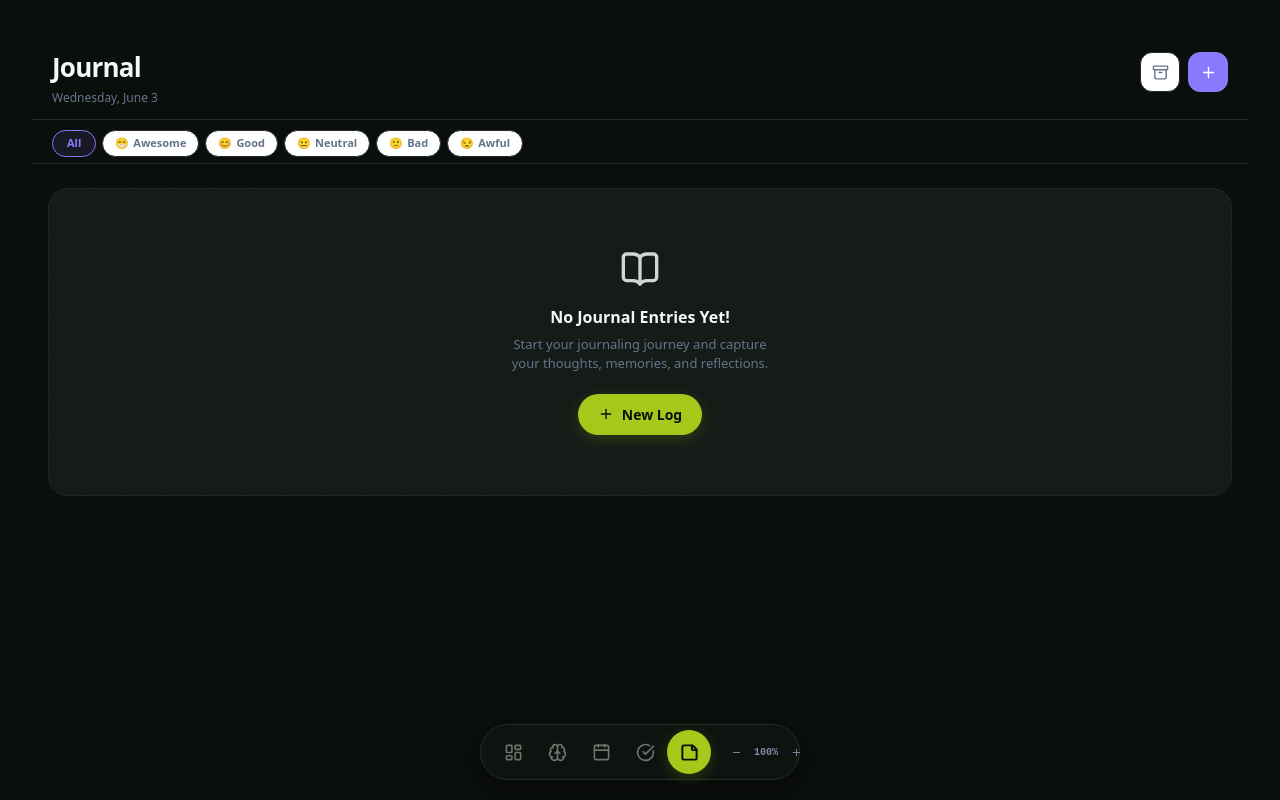
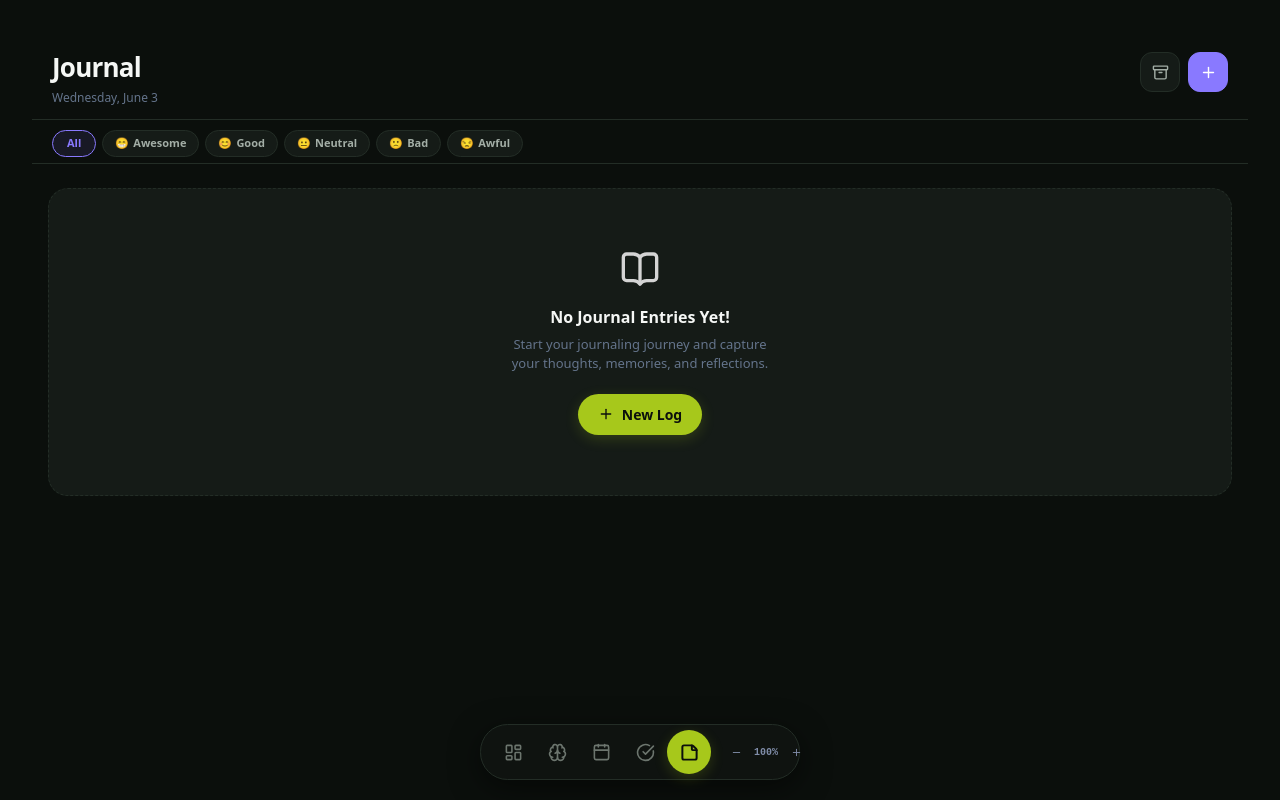
Before and after one commit to HarshaJyos/loah_trail, a Next.js app: page /journal in a window 1280 px wide. Built offline with nearby package versions, Linux system fonts and the light colour scheme.

Commit message:
hello 19_fixed note and journal modules

```diff
--- a/components/modules/JournalModule.tsx
+++ b/components/modules/JournalModule.tsx
@@ -225,9 +225,9 @@ export const JournalModule: React.FC = () => {
             onClick={() => setShowArchived(!showArchived)}
             className="loah-icon-btn"
             style={{
-              background: showArchived ? 'rgba(137,121,255,0.10)' : '#FFFFFF',
+              background: showArchived ? 'rgba(137,121,255,0.10)' : 'var(--bg-surface)',
               borderColor: showArchived ? '#8979FF' : 'var(--border-subtle)',
-              color: showArchived ? '#8979FF' : '#64748B',
+              color: showArchived ? '#8979FF' : 'var(--text-secondary)',
             }}
           >
             <Archive size={17} />
@@ -259,8 +259,8 @@ export const JournalModule: React.FC = () => {
             borderRadius: 200,
             fontSize: 11, fontWeight: 700,
             border: `1px solid ${moodFilter === 'all' ? '#8979FF' : 'var(--border-subtle)'}`,
-            background: moodFilter === 'all' ? 'rgba(137,121,255,0.10)' : '#FFFFFF',
-            color: moodFilter === 'all' ? '#8979FF' : '#64748B',
+            background: moodFilter === 'all' ? 'rgba(137,121,255,0.10)' : 'var(--bg-surface)',
+            color: moodFilter === 'all' ? '#8979FF' : 'var(--text-secondary)',
             cursor: 'pointer', whiteSpace: 'nowrap',
           }}
         >
@@ -275,8 +275,8 @@ export const JournalModule: React.FC = () => {
               borderRadius: 200,
               fontSize: 11, fontWeight: 700,
               border: `1px solid ${moodFilter === m.id ? m.color : 'var(--border-subtle)'}`,
-              background: moodFilter === m.id ? m.bg + '50' : '#FFFFFF',
-              color: moodFilter === m.id ? m.color : '#64748B',
+              background: moodFilter === m.id ? m.bg + '50' : 'var(--bg-surface)',
+              color: moodFilter === m.id ? m.color : 'var(--text-secondary)',
               cursor: 'pointer', whiteSpace: 'nowrap',
               display: 'flex', alignItems: 'center', gap: 4,
             }}
--- a/components/modules/NotesModule.tsx
+++ b/components/modules/NotesModule.tsx
@@ -306,9 +306,9 @@ export const NotesModule: React.FC = () => {
             className="loah-icon-btn"
             title={showArchived ? 'View Active' : 'View Archive'}
             style={{
-              background: showArchived ? 'rgba(137,121,255,0.10)' : '#FFFFFF',
+              background: showArchived ? 'rgba(137,121,255,0.10)' : 'var(--bg-surface)',
               borderColor: showArchived ? '#8979FF' : 'var(--border-subtle)',
-              color: showArchived ? '#8979FF' : '#64748B',
+              color: showArchived ? '#8979FF' : 'var(--text-secondary)',
             }}
           >
             <Archive size={17} />
```
